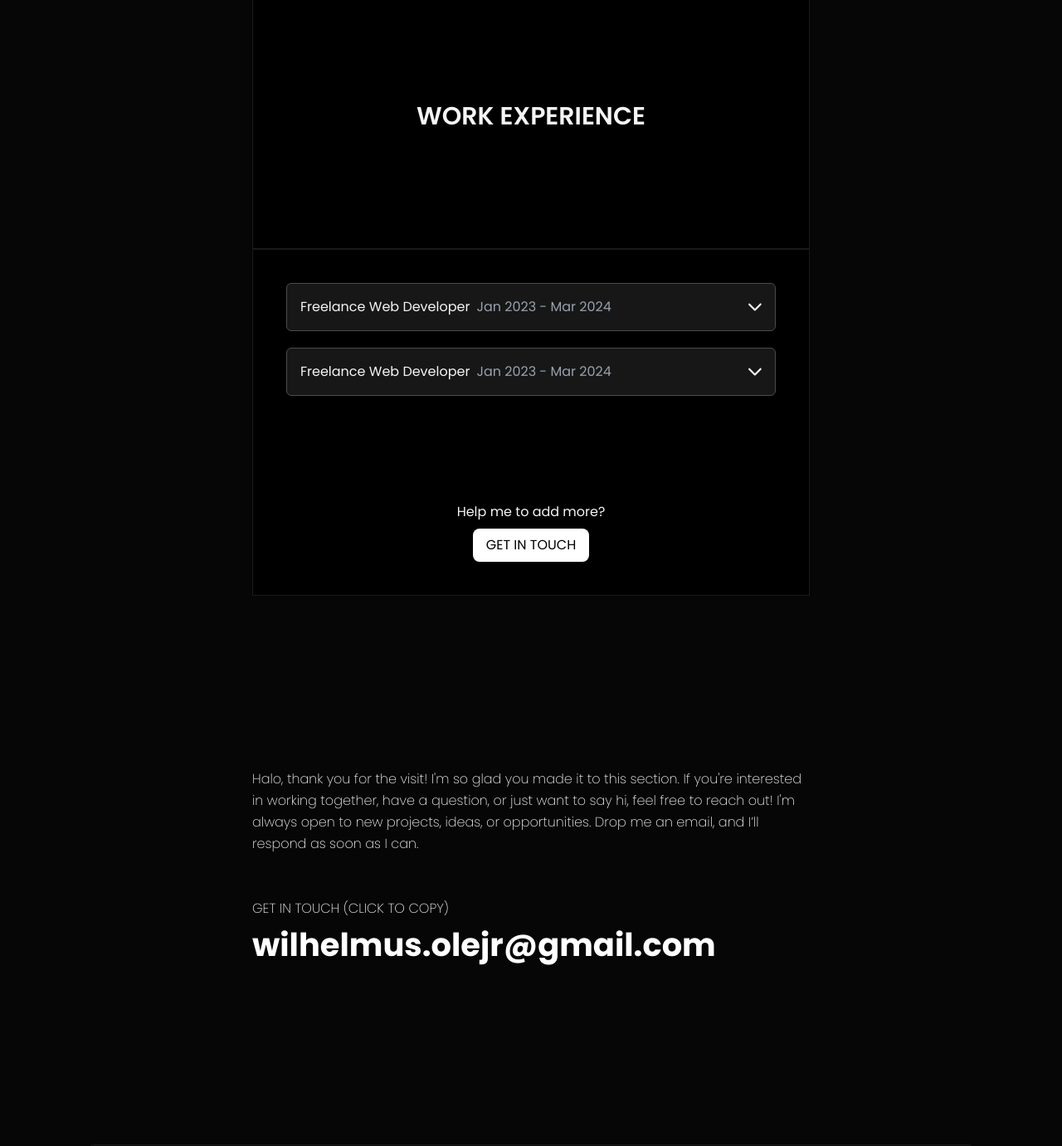
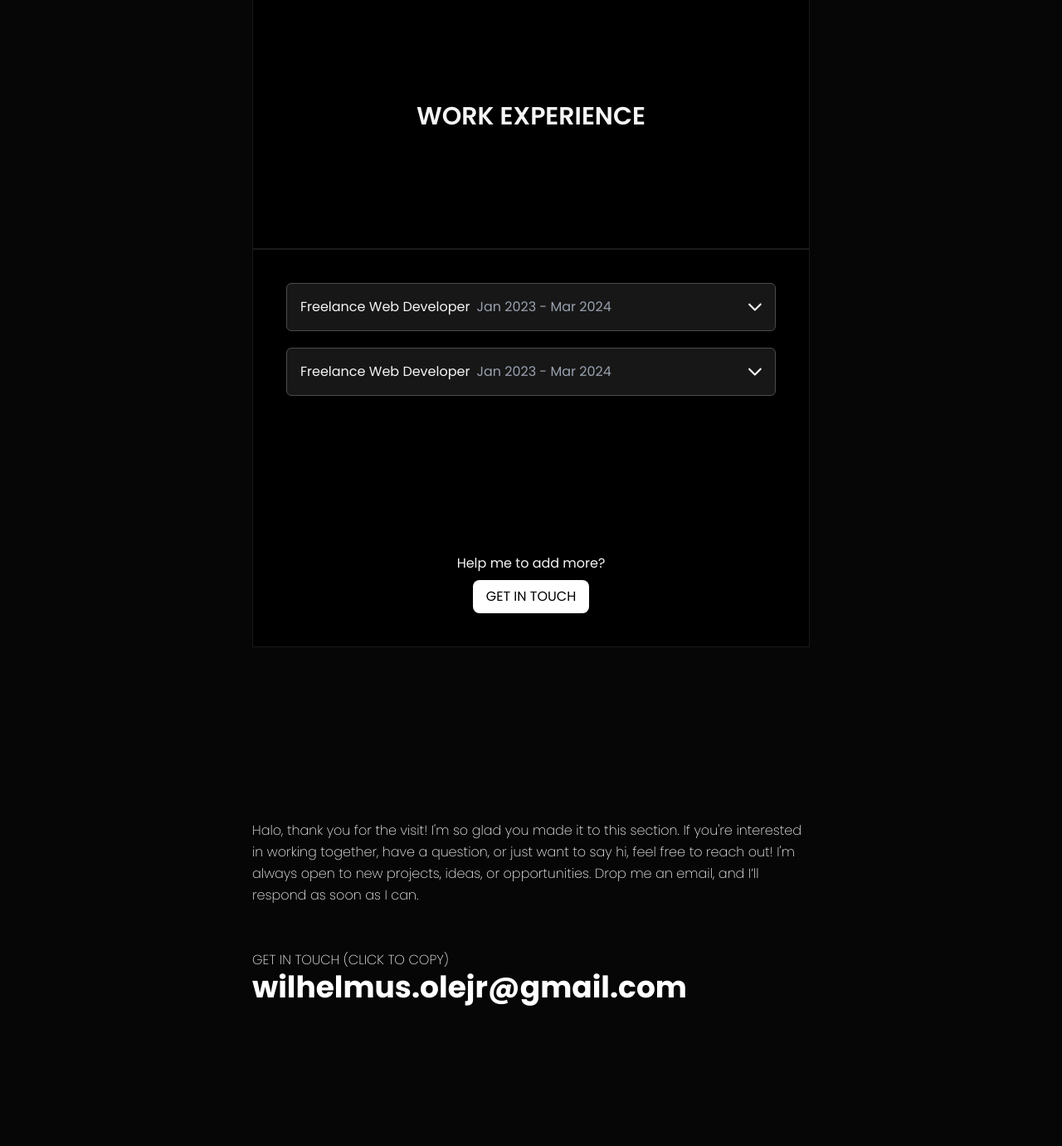
Before and after one commit to wilhelmusolejr/portfolivio-v2, a React (Vite) app: page /about in a window 1280 px wide. Shown: the part 4311-5692 px from the top of the page at 83% size. Built offline with nearby package versions, Linux system fonts and the light colour scheme.

Commit message:
small refactor

```diff
--- a/src/pages/About.jsx
+++ b/src/pages/About.jsx
@@ -255,7 +255,7 @@ export default function About() {
           </h2>
         </div>
         {/* RIGHT */}
-        <div className="border-border-superlight border-1 bg-black px-4 py-10 md:px-10">
+        <div className="border-border-superlight flex h-[60vh] flex-col justify-between border-1 bg-black px-4 py-10 md:px-10">
           <div className="flex flex-col gap-5">
             {/* Item */}
             <WorkItem
@@ -270,7 +270,7 @@ export default function About() {
             />
           </div>
 
-          <div className="mt-32 text-center">
+          <div className="text-center">
             <p className="mb-2">Help me to add more?</p>
             <div className="mx-auto w-fit rounded-lg bg-white px-4 py-2 text-black uppercase">
               Get in touch
@@ -291,7 +291,7 @@ export default function About() {
 
         <div className="mt-10">
           <p className="uppercase">get in touch (Click to copy)</p>
-          <p className="text-[clamp(1.3rem,3vw,2.5rem)] font-bold text-white">
+          <p className="text-2xl font-bold text-white md:text-4xl">
             wilhelmus.olejr@gmail.com
           </p>
         </div>
```
